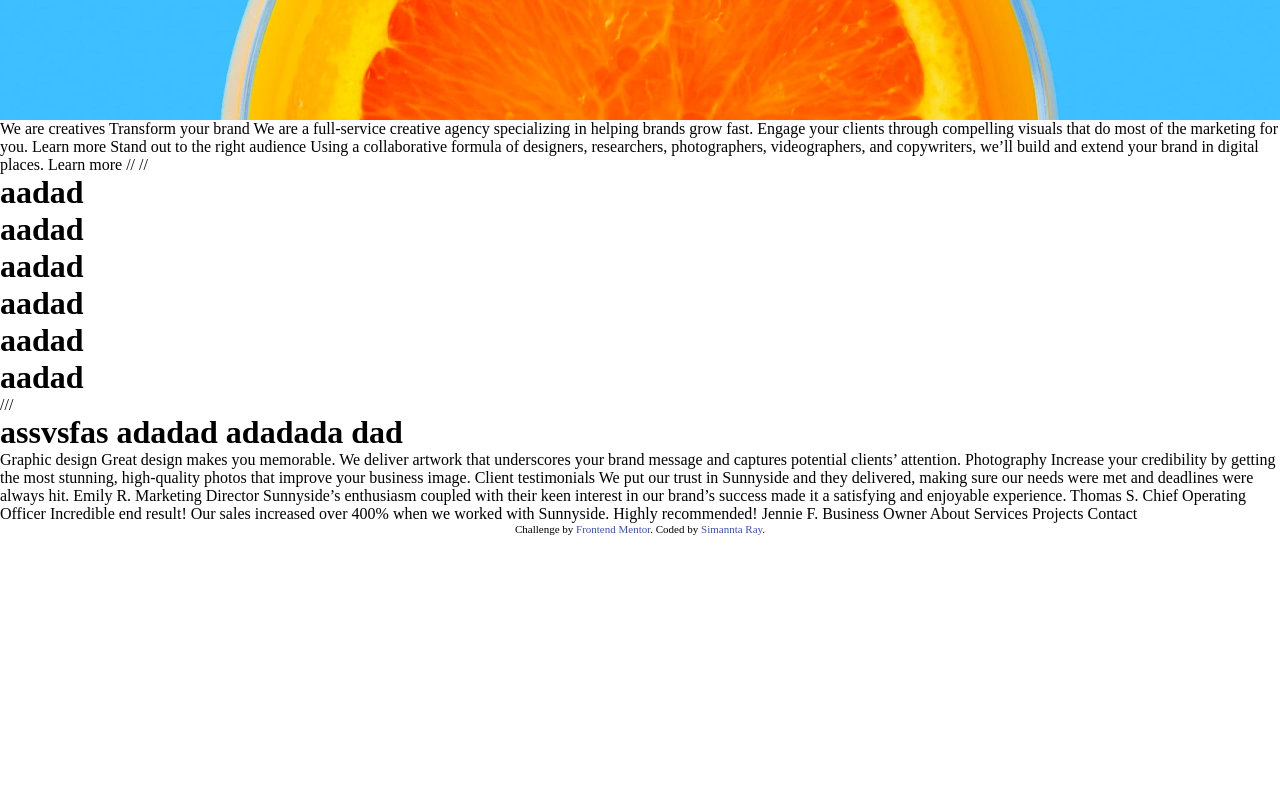
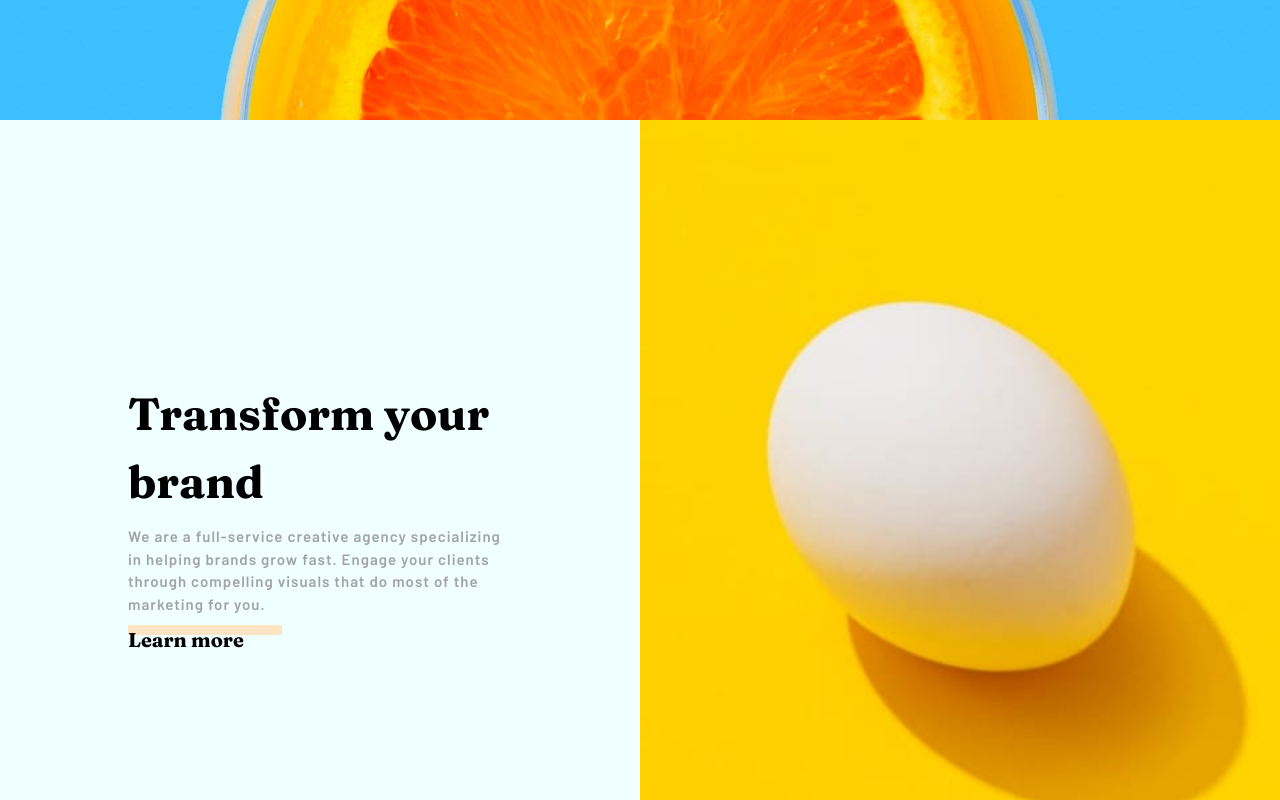
Before and after one commit to simantaray/Frontend-Mentor, a plain HTML site: page sunnyside-agency-landing-page-main/sunnyside-agency-landing-page-main/index.html in a window 1280 px wide. Shown: the part 680-1480 px from the top of the page. Before the commit the page ends 1215 px from the top, so only its background shows below. Drawn offline with nearby package versions, Linux system fonts and the light colour scheme.

Commit message:
add: new card1

```diff
--- a/sunnyside-agency-landing-page-main/sunnyside-agency-landing-page-main/index.html
+++ b/sunnyside-agency-landing-page-main/sunnyside-agency-landing-page-main/index.html
@@ -22,7 +22,7 @@
     }
   </style>
   <link rel="stylesheet" href="style.css">
-  <link href="https://unpkg.com/aos@2.3.1/dist/aos.css" rel="stylesheet">
+  <link rel="stylesheet" href="https://www.w3schools.com/w3css/4/w3.css">
 </head>
 
 <body>
@@ -47,14 +47,21 @@
     </div>
   </div>
 
-  We are creatives
+<div class="card__1" id="about">
+  <div class="text__1">
+    <h1>Transform your brand</h1>
 
-  Transform your brand
+    <p>We are a full-service creative agency specializing in helping brands grow fast.
+      Engage your clients through compelling visuals that do most of the marketing for you.</p>
 
-  We are a full-service creative agency specializing in helping brands grow fast.
-  Engage your clients through compelling visuals that do most of the marketing for you.
+    <h3>Learn more</h3>
+  </div>
+  <div class="image__1">
 
-  Learn more
+  </div>
+</div>
+
+
 
   Stand out to the right audience
 
@@ -79,6 +86,7 @@
   Great design makes you memorable. We deliver artwork that underscores your brand message and captures potential
   clients’ attention.
 
+  <h1 class="w3-container w3-center w3-animate-top">Business Owner</h1>
   Photography
   Increase your credibility by getting the most stunning, high-quality photos that improve your business image.
 
@@ -95,7 +103,9 @@
 
   Incredible end result! Our sales increased over 400% when we worked with Sunnyside. Highly recommended!
   Jennie F.
-  Business Owner
+
+
+
 
   About
   Services
@@ -107,7 +117,6 @@
     Coded by <a href="#">Simannta Ray</a>.
   </div>
   <script src="./script.js"></script>
-  <script src="https://unpkg.com/aos@2.3.1/dist/aos.js"></script>
 </body>
 
 </html>
--- a/sunnyside-agency-landing-page-main/sunnyside-agency-landing-page-main/style.css
+++ b/sunnyside-agency-landing-page-main/sunnyside-agency-landing-page-main/style.css
@@ -139,3 +139,40 @@ body {
   border-radius: 10px;
   transform: rotate(-40deg);
 }
+
+/* cards */
+/* 1 */
+
+.card__1{
+  display: flex;
+  flex-direction: row;
+}
+.text__1{
+width: 50%;
+background-color: azure;
+padding: 250px 10%;
+}
+.text__1 h1{
+  font-family: "Fraunces", sans-serif;
+  font-size: 45px;
+}
+.text__1 p{
+  font-family: "Barlow", sans-serif;
+  letter-spacing: 1px;
+  color: rgb(162, 163, 163);
+}
+.text__1 h3{
+  font-family: "Fraunces", sans-serif;
+  font-size: 20px;
+  height: 10px;
+  width: 40%;
+  background-color: bisque;
+}
+.image__1{
+  width: 50%;
+  background: url("./images/desktop/image-transform.jpg") center center / cover;
+  min-height: 100vh;
+  padding: 0 3.5vw;
+  position: relative;
+  overflow-x: hidden;
+}
```
